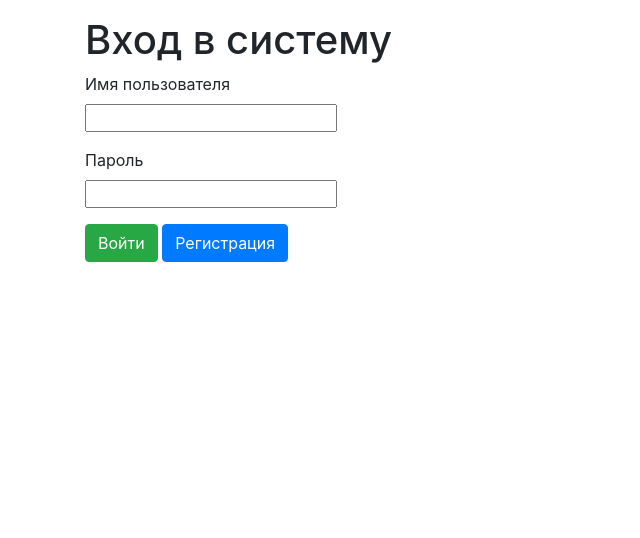
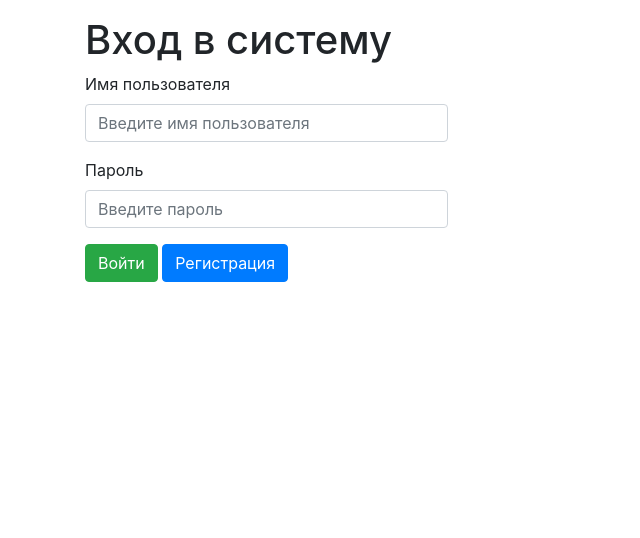
Before and after one commit to voffan/umo, a Django app: page /auth/login/ in a window 1280 px wide. Shown: the part 56-594 px from the top of the page, without its empty margins (0-640 px from the left). Run offline with Django 3.2, Linux system fonts and the light colour scheme; some libraries are stand-ins or nearby versions.

Commit message:
some changes

```diff
--- a/templates/base.html
+++ b/templates/base.html
@@ -36,12 +36,16 @@
                   </span>
               </div>
             </nav>
-        <div class="content">
-      <p>
+        <!--<div class="form-row">-->
+            <!--<div class="col-md-4 mb-3">-->
+                <div class="content">
+            <p>
           {% block content %}
           {% endblock %}
-      </p>
-        </div>
+            </p>
+                </div>
+            <!--</div>-->
+      <!--</div>-->
 
         <div class="footer">
             <!--<img src="{% static 'mainApp/image/1.png' %}" class="img-thumbnail">-->
--- a/templates/login.html
+++ b/templates/login.html
@@ -3,16 +3,20 @@
     <div class="container">
         <form action="/auth/login/" method="post">
             {% csrf_token %}
+            <div class="form-row">
+            <div class="col-md-4 mb-3">
             <h1>Вход в систему</h1>
             <label for="username">Имя пользователя</label>
-            <p><input required type="text" name="username" id="username"></p>
+            <p><input required type="text" class="form-control" name="username" id="username" placeholder="Введите имя пользователя"></p>
             <label for="password">Пароль</label>
-            <p><input required type="password" name="password" id="password"></p>
+            <p><input required type="password" class="form-control" name="password" id="password" placeholder="Введите пароль"></p>
             {% if login_error %}
                 <p><label class="error">{{ login_error }}</label></p>
             {% endif %}
             <button type="submit" class="btn btn-success">Войти</button>
             <a href="/auth/register/" class="btn btn-primary">Регистрация</a>
+            </div>
+             </div>
         </form>
     </div>
 {% endblock %}
--- a/templates/register.html
+++ b/templates/register.html
@@ -4,6 +4,8 @@
     <div class="container">
         <form action="/auth/register/" method="post">
             {% csrf_token %}
+            <div class="form-row">
+            <div class="col-md-4 mb-3">
             <h1>Регистрация</h1>
          {{ form.non_field_errors }}
             {% for hidden_field in form.hidden_fields %}
@@ -44,6 +46,8 @@
             {% endfor %}
             <button type="submit" class="btn btn-primary">Зарегистрироваться</button>
             <a href="/auth/login/" class="btn btn-success">Вернуться обратно</a>
+            </div>
+            </div>
         </form>
     </div>
 {% endblock %}
```
